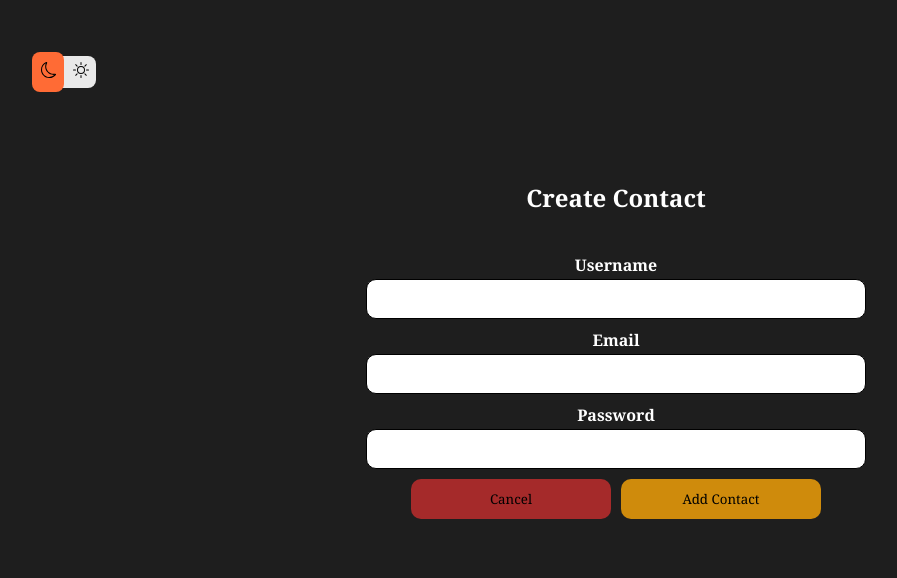
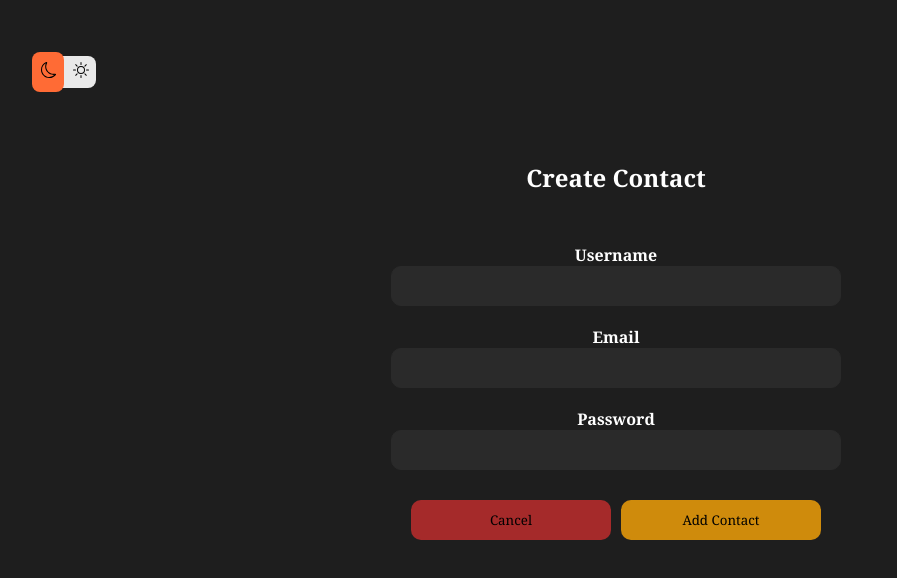
Before and after one commit to Alex2518-9/rb_contacts, a React (Create React App) app: page / in a window 1280 px wide. Both pictures are taken after a click on the button 1160 px from the left and 680 px from the top of the page. Shown: the top 578 px of the page, without its empty margins (24-921 px from the left). Built offline with nearby package versions, Linux system fonts and the light colour scheme.

Commit message:
feat(css): change style

```diff
--- a/src/components/forms/addContactForm/AddContactForm.css
+++ b/src/components/forms/addContactForm/AddContactForm.css
@@ -10,8 +10,33 @@
   align-items: center;
   flex-direction: column;
   text-align: center;
-  width: 500px;
+  width: 450px;
   height: 700px;
+  gap: 20px;
+}
+
+.input-group {
+  position: relative;
+
+}
+
+.form-input {
+  width: 450px;
+  background: var(--action-button-bg-color);
+  border: 1px solid var(--action-button-bg-color);
+  color: var(--font-color);
+}
+
+.form-input:hover {
+  background: var(--action-button-bg-hover-color);
+  border: 1px solid #ff6b35;
+}
+
+.form-input:focus {
+  background: var(--action-button-bg-focus-color);
+  border: 1px solid #ff6b35;
+  box-shadow: 0px 0px 3px 3px rgba(255, 107, 53, 0.24);
+  outline: none;
 }
 
 .form-container h2 {
@@ -20,10 +45,12 @@
 }
 
 .form-container .label {
+
+
   font-weight: 700;
-  display: flex;
-  margin: 10px 0 3px 0;
+  margin: 5px 0 3px 0;
   color: var(--font-color);
+
 }
 
 .button-container {
--- a/src/components/forms/addContactForm/AddContactForm.jsx
+++ b/src/components/forms/addContactForm/AddContactForm.jsx
@@ -28,29 +28,31 @@ const AddContactForm = ({
           {formTitle === "edit" && "Edit Contact"}
         </h2>
 
+        <div className="input-group">
           <label className="label">Username</label>
           <Input
             className="form-input"
             onChange={(e) => setName(e.target.value)}
-          // value={randomString}
             defaultValue={contact?.name}
           />
+        </div>
 
+        <div className="input-group">
           <label className="label">Email</label>
           <Input
             className="form-input"
             onChange={(e) => setEmail(e.target.value)}
-          // value={randomString}
             defaultValue={contact?.email}
           />
-
+        </div>
+        <div className="input-group">
           <label className="label">Password</label>
           <Input
             className="form-input"
             onChange={(e) => setPassword(e.target.value)}
-          // value={randomString}
             defaultValue={contact?.password}
           />
+        </div>
 
         <div className="button-container">
           <CancelButton onCancel={onCancel} />
```
Lines whose indentation alone changed are shown as unchanged.
